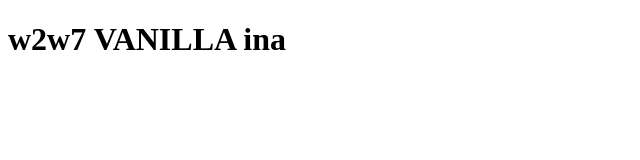
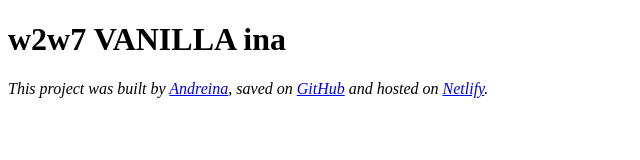
Before and after one commit to inaminima/SheCodes-w2w7-VANILLA, a plain HTML site: page index.html in a window 1280 px wide. Shown: the whole page, without its empty margins (0-640 px from the left). Drawn offline with Linux system fonts and the light colour scheme.

Commit message:
Adding footer info to index HTML

```diff
--- a/index.html
+++ b/index.html
@@ -7,5 +7,21 @@
   </head>
   <body>
     <h1>w2w7 VANILLA ina</h1>
+    <footer>
+      <em>
+        This project was built by
+        <a href="https://github.com/inaminima" target="_blank">Andreina</a>,
+        saved on
+        <a
+          href="https://github.com/inaminima/SheCodes-w2w7-VANILLA"
+          target="_blank"
+          >GitHub</a
+        >
+        and hosted on
+        <a href="https://vanillaproject-inaminima.netlify.app/" target="_blank"
+          >Netlify</a
+        >.</em
+      >
+    </footer>
   </body>
 </html>
```
